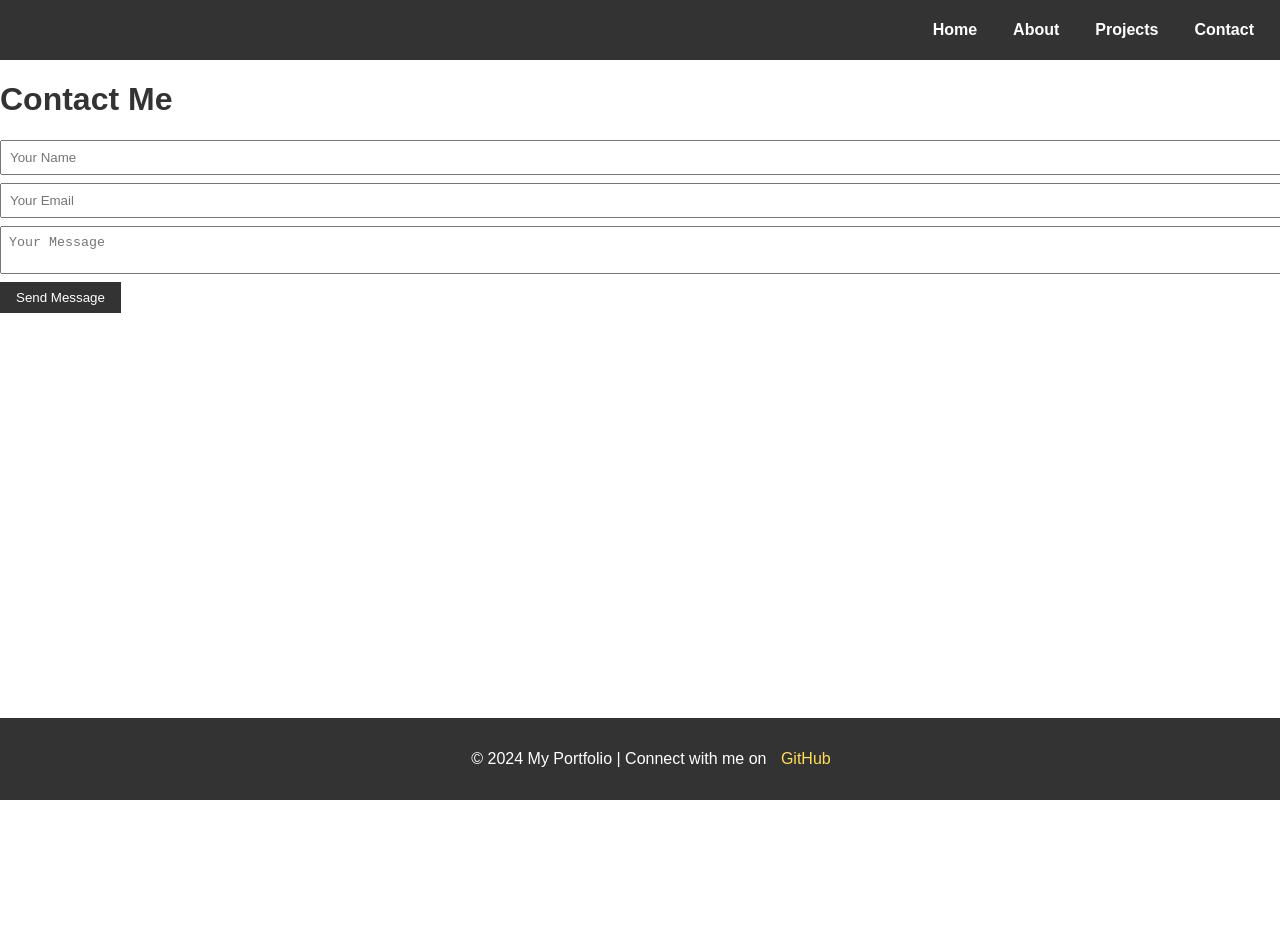
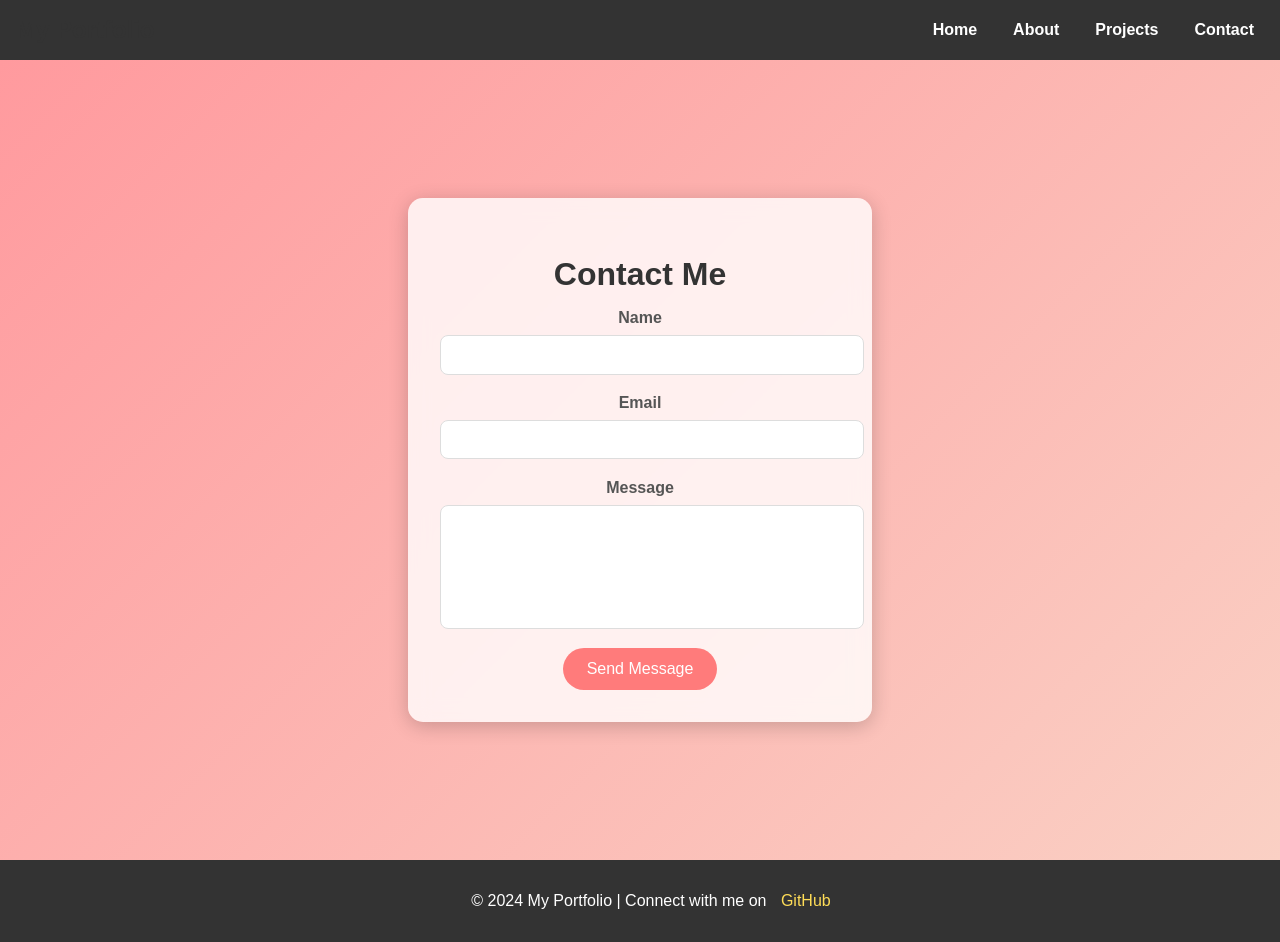
Before and after one commit to hervekwizera/myPortifolia, a React (Vite) app: page /contact in a window 1280 px wide. Shown: the top 942 px of the page. Before the commit the page ends 800 px from the top, so only its background shows below. Built offline with nearby package versions, Linux system fonts and the light colour scheme.

Commit message:
i apdate code in contact file

```diff
--- /dev/null
+++ b/src/pages/Contact.css
@@ -0,0 +1,73 @@
+/* src/pages/Contact.css */
+
+.contact {
+    display: flex;
+    justify-content: center;
+    align-items: center;
+    min-height: 100vh;
+    background: linear-gradient(135deg, #ff9a9e, #fad0c4);
+  }
+
+  .contact-card {
+    background: rgba(255, 255, 255, 0.8);
+    backdrop-filter: blur(10px);
+    border-radius: 15px;
+    padding: 2rem;
+    width: 100%;
+    max-width: 400px;
+    box-shadow: 0px 4px 20px rgba(0, 0, 0, 0.2);
+    text-align: center;
+    transition: transform 0.3s ease;
+  }
+
+  .contact-card h2 {
+    font-size: 2rem;
+    margin-bottom: 1rem;
+    color: #333;
+  }
+
+  .form-group {
+    margin-bottom: 1.2rem;
+  }
+
+  .form-group label {
+    display: block;
+    font-weight: bold;
+    color: #555;
+    margin-bottom: 0.5rem;
+  }
+
+  .form-group input,
+  .form-group textarea {
+    width: 100%;
+    padding: 0.7rem;
+    border: 1px solid #ddd;
+    border-radius: 8px;
+    outline: none;
+    transition: border-color 0.3s ease;
+  }
+
+  .form-group input:focus,
+  .form-group textarea:focus {
+    border-color: #ff7b7b;
+  }
+
+  textarea {
+    resize: none;
+    height: 100px;
+  }
+
+  .submit-button {
+    background-color: #ff7b7b;
+    color: #fff;
+    padding: 0.75rem 1.5rem;
+    border: none;
+    border-radius: 25px;
+    cursor: pointer;
+    font-size: 1rem;
+    transition: background-color 0.3s ease, transform 0.3s ease;
+  }
+
+  .submit-button:hover {
+    background-color: #ff5151;
+  }
--- a/src/pages/Contact.jsx
+++ b/src/pages/Contact.jsx
@@ -1,28 +1,41 @@
 // src/pages/Contact.js
-import React, { useState } from "react";
+import React from "react";
+import { motion } from "framer-motion";
+import "./Contact.css";
 
 function Contact() {
-  const [form, setForm] = useState({ name: "", email: "", message: "" });
-
-  const handleChange = (e) => {
-    setForm({ ...form, [e.target.name]: e.target.value });
-  };
-
-  const handleSubmit = (e) => {
-    e.preventDefault();
-    alert("Message Sent!");
-    setForm({ name: "", email: "", message: "" });
-  };
-
   return (
     <div className="contact">
-      <h1>Contact Me</h1>
-      <form onSubmit={handleSubmit}>
-        <input type="text" name="name" placeholder="Your Name" value={form.name} onChange={handleChange} required />
-        <input type="email" name="email" placeholder="Your Email" value={form.email} onChange={handleChange} required />
-        <textarea name="message" placeholder="Your Message" value={form.message} onChange={handleChange} required />
-        <button type="submit">Send Message</button>
-      </form>
+      <motion.div
+        className="contact-card"
+        initial={{ opacity: 0, y: -50 }}
+        animate={{ opacity: 1, y: 0 }}
+        transition={{ duration: 1, ease: "easeOut" }}
+      >
+        <h2>Contact Me</h2>
+        <form>
+          <div className="form-group">
+            <label htmlFor="name">Name</label>
+            <input type="text" id="name" name="name" required />
+          </div>
+          <div className="form-group">
+            <label htmlFor="email">Email</label>
+            <input type="email" id="email" name="email" required />
+          </div>
+          <div className="form-group">
+            <label htmlFor="message">Message</label>
+            <textarea id="message" name="message" required />
+          </div>
+          <motion.button
+            type="submit"
+            className="submit-button"
+            whileHover={{ scale: 1.1, backgroundColor: "#f77" }}
+            whileTap={{ scale: 0.95 }}
+          >
+            Send Message
+          </motion.button>
+        </form>
+      </motion.div>
     </div>
   );
 }
```
